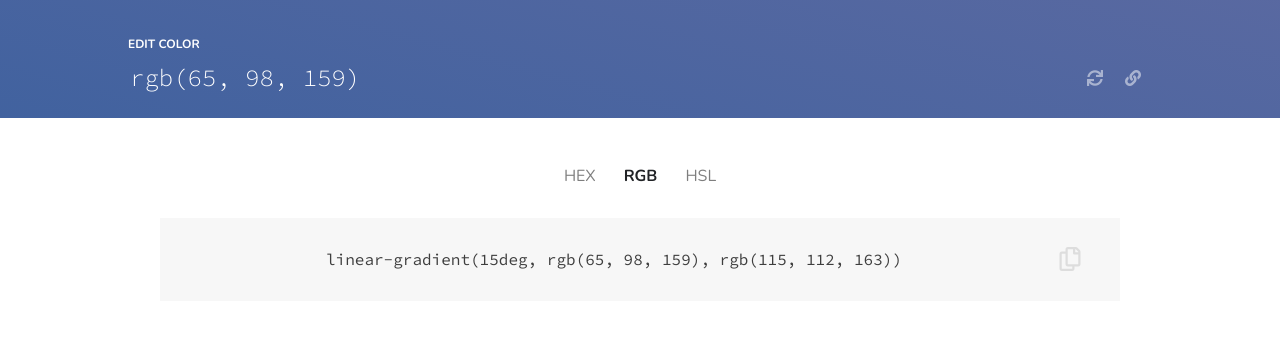
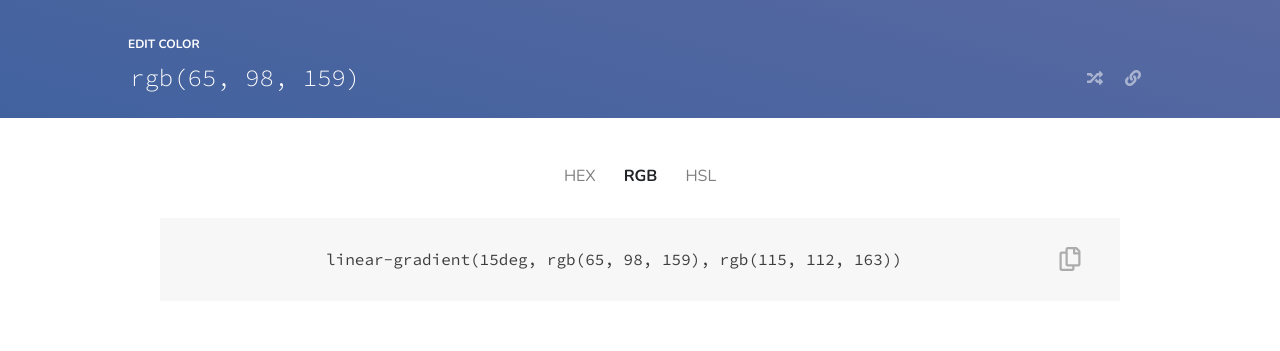
Before and after one commit to shadyendless/gradients, a React (Create React App) app: page / in a window 1280 px wide. Shown: the part 506-857 px from the top of the page. Built offline with nearby package versions, Linux system fonts and the light colour scheme.

Commit message:
Changed the random icon and darkened the copy button.

```diff
--- a/src/components/GradientDisplay/index.js
+++ b/src/components/GradientDisplay/index.js
@@ -7,7 +7,7 @@ const GradientDisplay = ({ backgroundColor, isFixed, gradient, navColor, randomi
         <div class="input-wrapper">
             <input spellCheck="false" autoComplete="false" class="color-input" style={{ color: navColor }} type="text" value={backgroundColor} onChange={(event) => setBackgroundColor(event.target.value)} />
             <button class="randomize-color" style={{ color: navColor }} onClick={randomizeBackgroundColor}>
-                <i class="fas fa-sync"></i>
+                <i class="fas fa-random"></i>
             </button>
             <CopyButton copyText={`https://gradients.jacob-foster.com/?${backgroundColor.replace(/\s/g, '')}`}
                 tooltipText="Link Copied!"
--- a/src/sass/components/_copy_button.scss
+++ b/src/sass/components/_copy_button.scss
@@ -22,7 +22,7 @@
     background: none;
     border: none;
     bottom: 0;
-    color: rgba(0, 0, 0, 0.1);
+    color: rgba(0, 0, 0, 0.3);
     cursor: pointer;
     font-size: 1.5em;
     outline: none;
```
Also changed, not shown: src/css/main.css.
